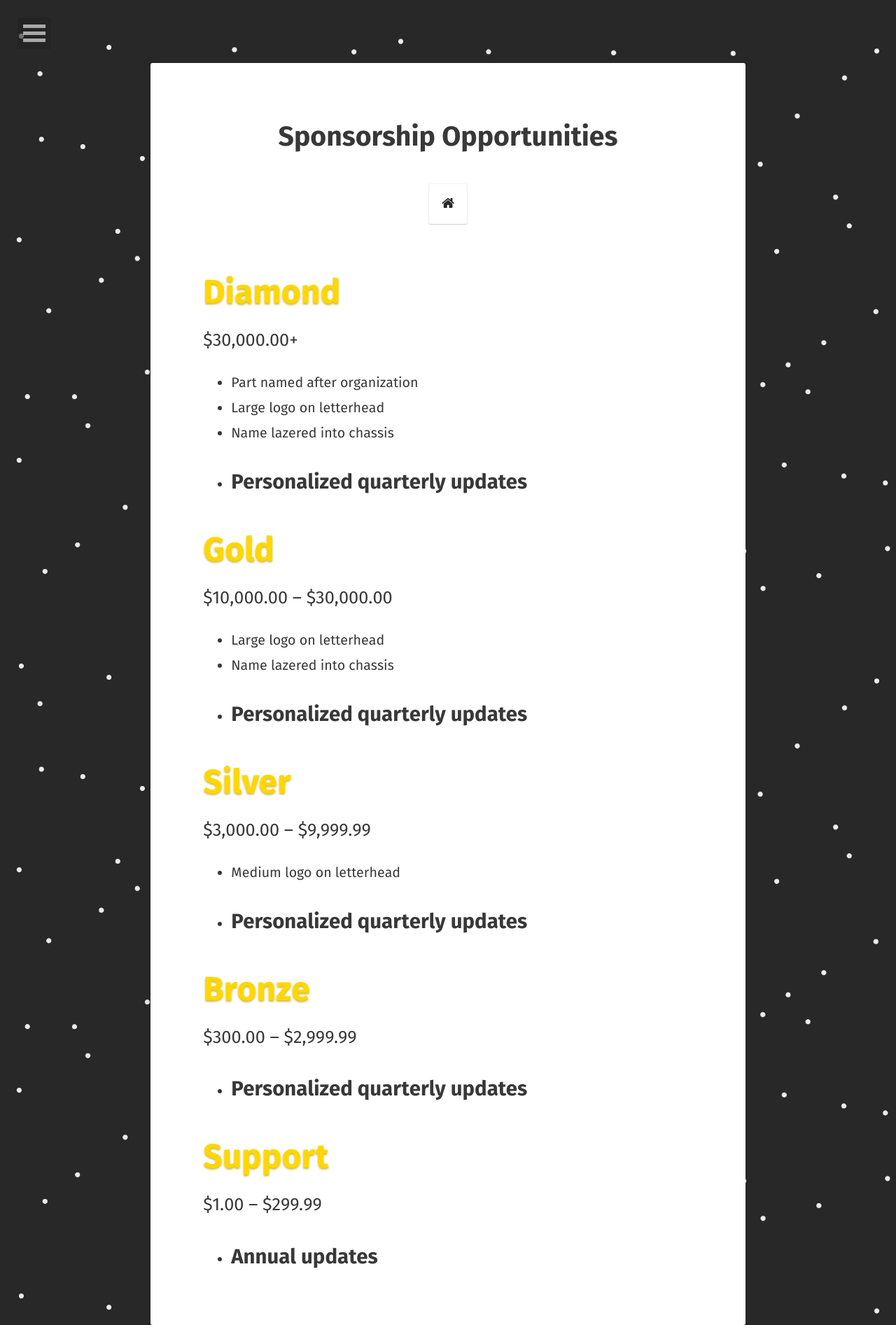
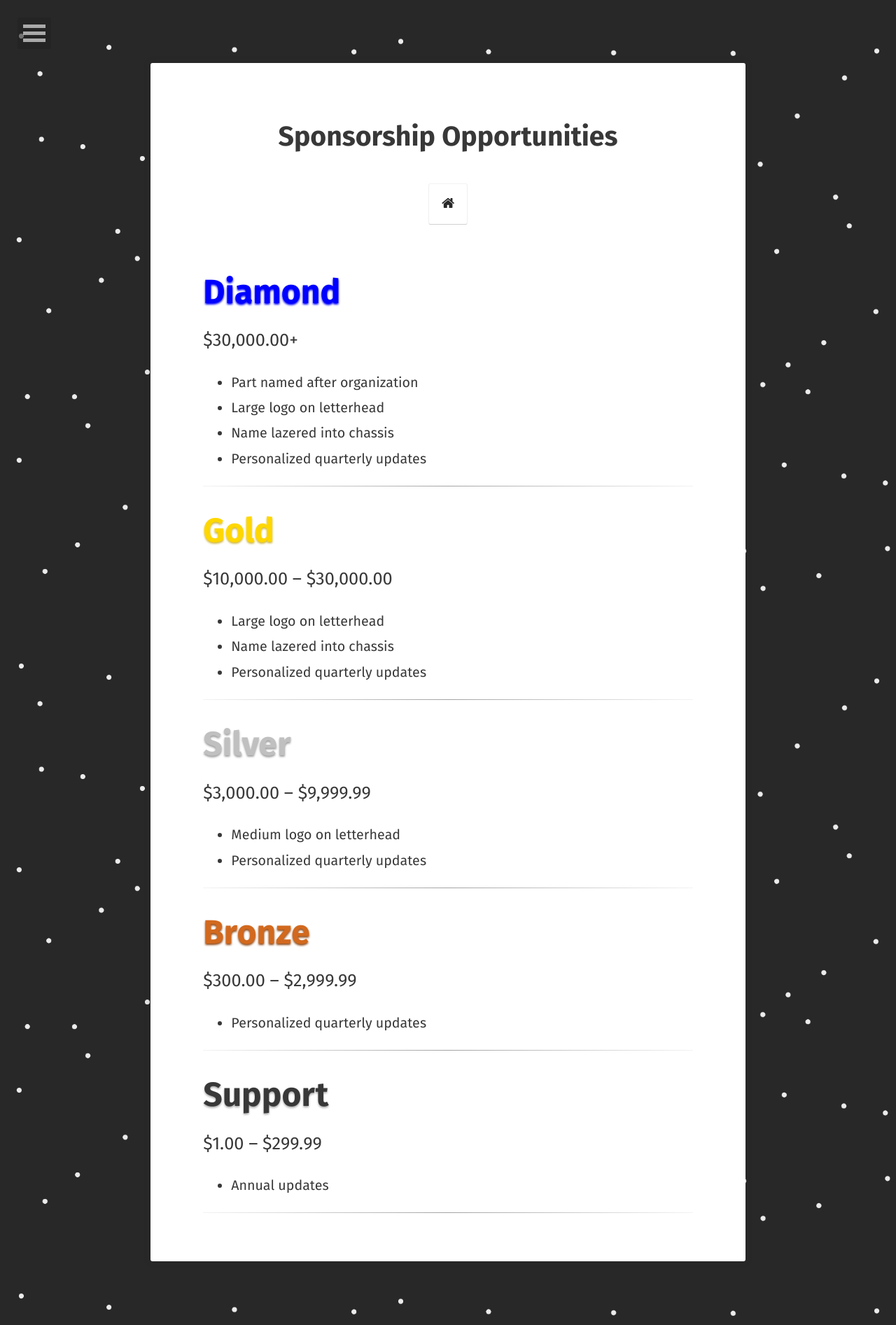
Before and after one commit to blair3sat/old-blair3sat.github.io, a Jekyll site: the page built from projects/index.md, in a window 1280 px wide. Shown: the whole page at 70% size. Built offline with Jekyll 4.4.1, drawn with Linux system fonts in a browser that asks for light colours; some web fonts are replaced.

Commit message:
Update index.md

```diff
--- a/projects/index.md
+++ b/projects/index.md
@@ -5,28 +5,33 @@ excerpt: "blair3sat's sponsorship tiers"
 comments: false
 ---
 
-<div style="font-size:36pt;color:Gold;display:inline;text-shadow:0px 2px 3px #CFB53B;font-weight:bold;">Diamond</div><pre style="display:inline;">      </pre><div style="font-size:19pt;displaydisplay:inline;">  $30,000.00+</div>
+<div style="font-size:36pt;color:blue;display:inline;text-shadow:0px 2px 3px #0000ff;font-weight:bold;">Diamond</div><pre style="display:inline;">      </pre><div style="font-size:19pt;displaydisplay:inline;">  $30,000.00+</div>
 * Part named after organization
 * Large logo on letterhead
 * Name lazered into chassis
 * Personalized quarterly updates
+
 ---
 
 <div style="font-size:36pt;color:Gold;display:inline;text-shadow:0px 2px 3px #CFB53B;font-weight:bold;">Gold</div><pre style="display:inline;">      </pre><div style="font-size:19pt;displaydisplay:inline;">  $10,000.00 – $30,000.00</div>
 * Large logo on letterhead
 * Name lazered into chassis
 * Personalized quarterly updates
+
 ---
 
-<div style="font-size:36pt;color:Gold;display:inline;text-shadow:0px 2px 3px #CFB53B;font-weight:bold;">Silver</div><pre style="display:inline;">      </pre><div style="font-size:19pt;displaydisplay:inline;">  $3,000.00 – $9,999.99</div>
+<div style="font-size:36pt;color:silver;display:inline;text-shadow:0px 2px 3px #999999;font-weight:bold;">Silver</div><pre style="display:inline;">      </pre><div style="font-size:19pt;displaydisplay:inline;">  $3,000.00 – $9,999.99</div>
 * Medium logo on letterhead
 * Personalized quarterly updates
+
 ---
 
-<div style="font-size:36pt;color:Gold;display:inline;text-shadow:0px 2px 3px #CFB53B;font-weight:bold;">Bronze</div><pre style="display:inline;">      </pre><div style="font-size:19pt;displaydisplay:inline;">  $300.00 – $2,999.99</div>
+<div style="font-size:36pt;color: #D2691E;display:inline;text-shadow:0px 2px 3px #8B4513;font-weight:bold;">Bronze</div><pre style="display:inline;">      </pre><div style="font-size:19pt;displaydisplay:inline;">  $300.00 – $2,999.99</div>
 * Personalized quarterly updates
+
 ---
 
-<div style="font-size:36pt;color:Gold;display:inline;text-shadow:0px 2px 3px #CFB53B;font-weight:bold;">Support</div><pre style="display:inline;">      </pre><div style="font-size:19pt;displaydisplay:inline;">  $1.00 – $299.99</div>
+<div style="font-size:36pt;display:inline;text-shadow:0px 2px 3px #AAAAAA;font-weight:bold;">Support</div><pre style="display:inline;">      </pre><div style="font-size:19pt;displaydisplay:inline;">  $1.00 – $299.99</div>
 * Annual updates
+
 ---
```
